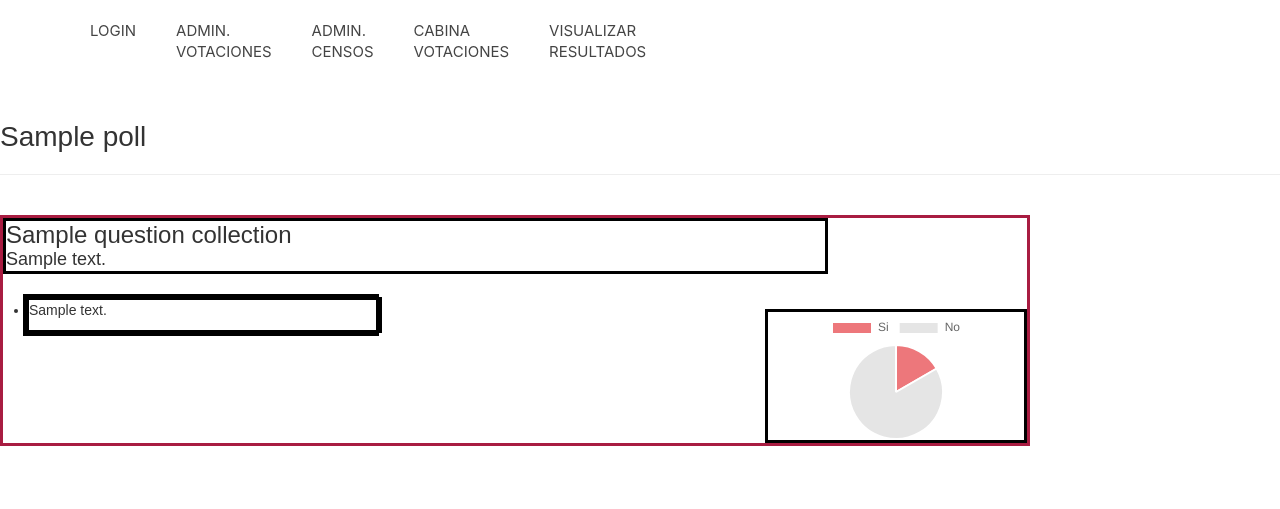
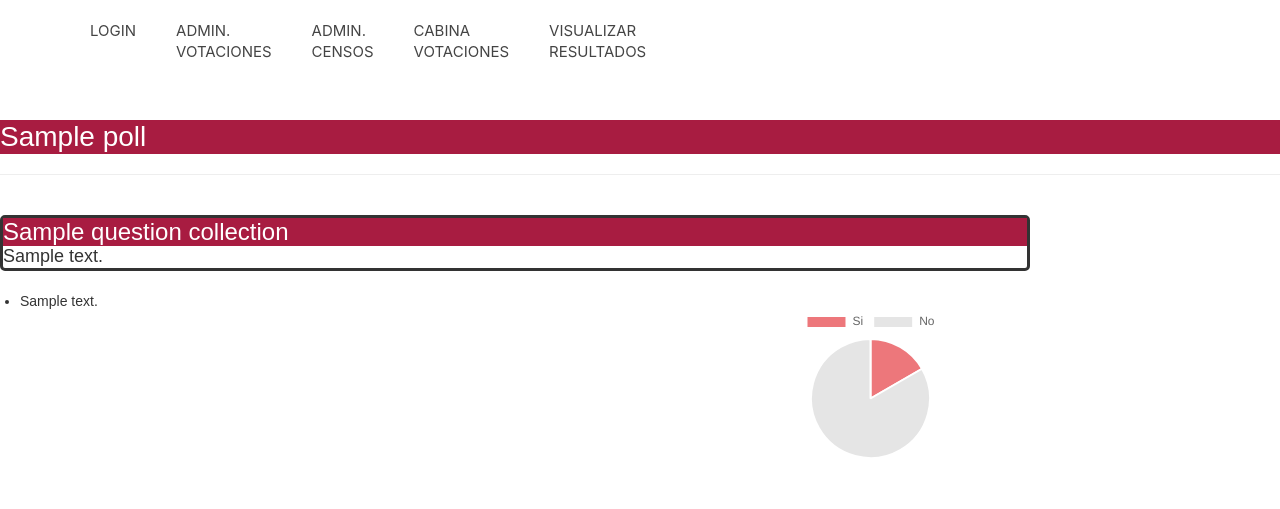
Before and after one commit to FTuero/VisualizacionResultados-EGC-G1, a Flask app: template vr/templates/answer.html in a window 1280 px wide. Shown: the top 509 px of the page. Run offline with Flask 2, Linux system fonts and the light colour scheme; the template is opened without the code that fills it: most values are stand-ins (such as "Sample title", 1, 10 or a date in 2020); parts of the project's set-up code (start-up, migrations or seed data) failed here and were passed over; some libraries are stand-ins or nearby versions; some web fonts are replaced.

Commit message:
RETOQUE DEL CSS
Se ha modificado y pulido el aspecto css de la vista de las respuestas y
su correctos nombres.

```diff
--- a/vr/static/css/estilosMedia.css
+++ b/vr/static/css/estilosMedia.css
@@ -156,53 +156,57 @@ div {
     box-sizing: inherit;
 }
 
-div.pepe {
 
-    border: 3px solid #000000;
-    height: 100px;
-    width: 50%;
-    float:left;
+h1.teacher{
+    background-color: #a81c41;
+    color: white;
 }
 
-div.maria{
+h3.titleandesc{
 
-    border: 3px solid #000000;
-    height: 25%;
-    width: 25%;
+    background-color: #a81c41;
+    color: white;
+}
+div.pie{
+
+    height: 30%;
+    width: 30%;
     float:right;
+    margin-bottom: 5%;
+
 }
 
 div.submaster{
 
-    border: 3px solid #000000;
     height: 50%;
     width: 350px;
     float:left;
 
 }
 
-div.fer {
-    border: 3px solid #000000;
+div.contentdesc {
+
     height: 25%;
     width: 350px;
     float: left;
 }
 
-div.manu {
-    border: 3px solid #000000;
+div.titleandesc {
+
+    border-style: solid;
+    border-radius: 5px;
     height: 10%;
-    width: 80%;
+    width: 100%;
 
 
 }
 
-div.marcos{
+div.clean{
 
     clear: both;
 }
 div.master{
 
-    border: 3px solid #a81c41;
     width: 80%;
 }
 
--- a/vr/templates/answer.html
+++ b/vr/templates/answer.html
@@ -3,13 +3,13 @@
 {% block body %}
 
 
-    <h1>{{poll.title}}</h1>
+    <h1 class="teacher">{{poll.title}}</h1>
     <hr>
     <br/>
     {% for q in poll.question_collection %}
         <div class="master">
-        <div class="manu">
-        <h3>{{q.title}}</h3>
+        <div class="titleandesc">
+        <h3 class="titleandesc">{{q.title}}</h3>
         <h4>{{q.description}}</h4>
         </div>
         <br/>
@@ -17,7 +17,7 @@
         <ul>
             <div class="submaster">
             {% for qo in q.question_option_collection%}
-                <div class="fer">
+                <div class="contentdesc">
                 <li>
                     <p>{{qo.description}}</p>
                 </li>
@@ -25,8 +25,8 @@
             {% endfor %}
             </div>
         </ul>
-        <div class="chart maria" data-path="/visres/data/votes" data-type="pie" data-label="Votes"></div>
-        <div class="marcos"></div>
+        <div class="chart pie" data-path="/visres/data/votes" data-type="pie" data-label="Votes"></div>
+        <div class="clean"></div>
         </div>
     {% endfor %}
 
```
